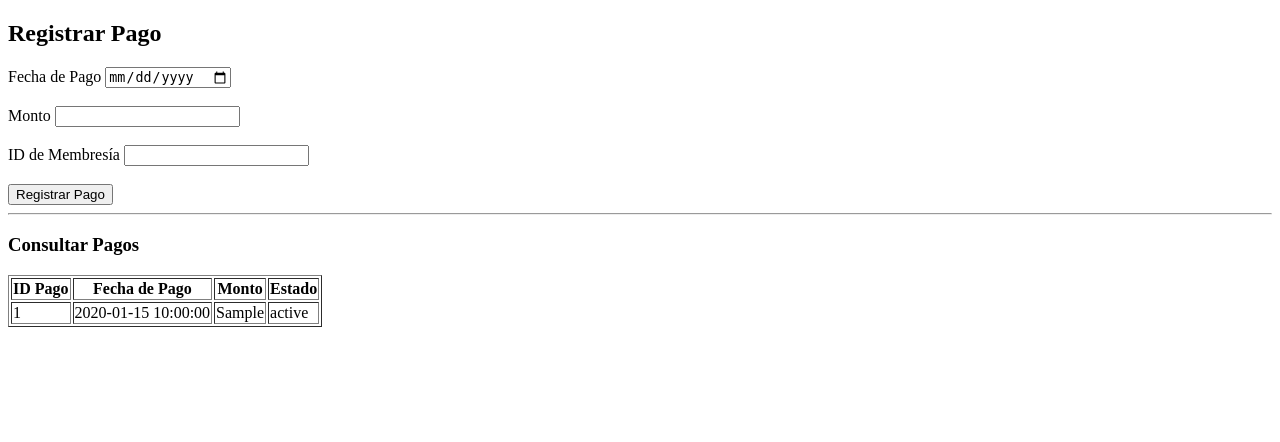
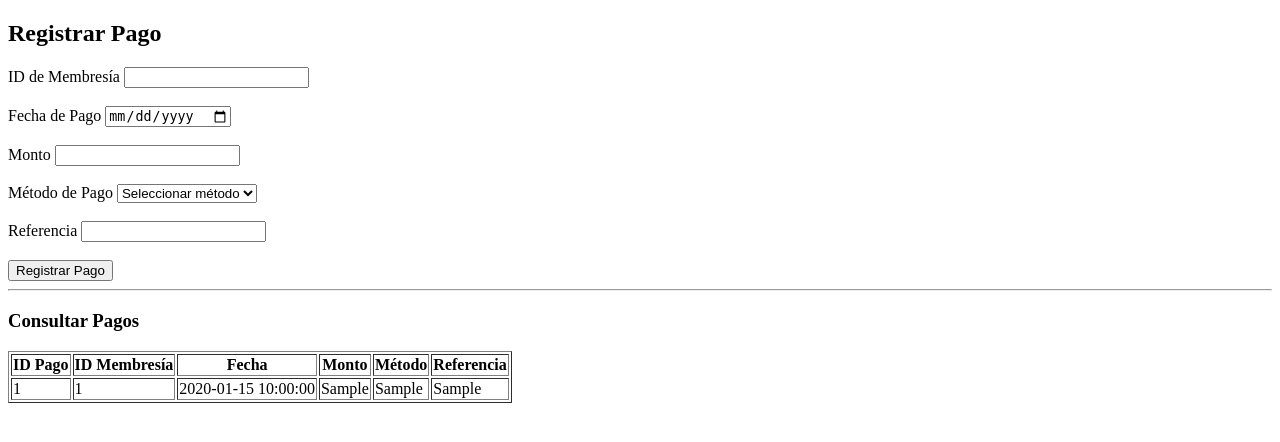
Before and after one commit to jherson199611/Proyecto_Gimnasio, a PHP site: page /vistas/pago.php in a window 1280 px wide. Shown: the top 442 px of the page. Run offline with PHP 8.4, Linux system fonts and the light colour scheme; tables that the repository leaves empty or names only in its code hold one stand-in row (values such as "Sample post").

Commit message:
actualizacion vista pago.php
actualizacion de vista pago.php con la base de datos realizada por el grupo

```diff
--- a/vistas/pago.php
+++ b/vistas/pago.php
@@ -1,3 +1,4 @@
+
 
 <?php
 
@@ -7,14 +8,18 @@ $pagoController = new PagoController();
 
 if (isset($_POST["registrar"])) {
 
-    $fechaPago = $_POST["fechaPago"];
+    $membresia_id = $_POST["membresia_id"];
+    $fecha = $_POST["fecha"];
     $monto = $_POST["monto"];
-    $idMembresia = $_POST["idMembresia"];
+    $metodo = $_POST["metodo"];
+    $referencia = $_POST["referencia"];
 
     $resultado = $pagoController->registrar(
-        $fechaPago,
+        $membresia_id,
+        $fecha,
         $monto,
-        $idMembresia
+        $metodo,
+        $referencia
     );
 
     if ($resultado > 0) {
@@ -40,16 +45,29 @@ $pagos = $pagoController->consultar();
 
     <form action="" method="POST">
 
+        <label>ID de Membresía</label>
+        <input type="number" name="membresia_id" min="1" required>
+        <br><br>
+
         <label>Fecha de Pago</label>
-        <input type="date" name="fechaPago" required>
+        <input type="date" name="fecha" required>
         <br><br>
 
         <label>Monto</label>
         <input type="number" name="monto" step="0.01" min="0" required>
         <br><br>
 
-        <label>ID de Membresía</label>
-        <input type="number" name="idMembresia" min="1" required>
+        <label>Método de Pago</label>
+        <select name="metodo" required>
+            <option value="">Seleccionar método</option>
+            <option value="Efectivo">Efectivo</option>
+            <option value="Yape">Yape</option>
+            <option value="Tarjeta">Tarjeta</option>
+        </select>
+        <br><br>
+
+        <label>Referencia</label>
+        <input type="text" name="referencia" maxlength="100">
         <br><br>
 
         <button type="submit" name="registrar">
@@ -66,18 +84,22 @@ $pagos = $pagoController->consultar();
 
         <tr>
             <th>ID Pago</th>
-            <th>Fecha de Pago</th>
+            <th>ID Membresía</th>
+            <th>Fecha</th>
             <th>Monto</th>
-            <th>Estado</th>
+            <th>Método</th>
+            <th>Referencia</th>
         </tr>
 
         <?php foreach ($pagos as $pago) { ?>
 
         <tr>
-            <td><?php echo $pago["id_pago"]; ?></td>
-            <td><?php echo $pago["fecha_pago"]; ?></td>
+            <td><?php echo $pago["id"]; ?></td>
+            <td><?php echo $pago["membresia_id"]; ?></td>
+            <td><?php echo $pago["fecha"]; ?></td>
             <td><?php echo $pago["monto"]; ?></td>
-            <td><?php echo $pago["estado"]; ?></td>
+            <td><?php echo $pago["metodo"]; ?></td>
+            <td><?php echo $pago["referencia"]; ?></td>
         </tr>
 
         <?php } ?>
```
